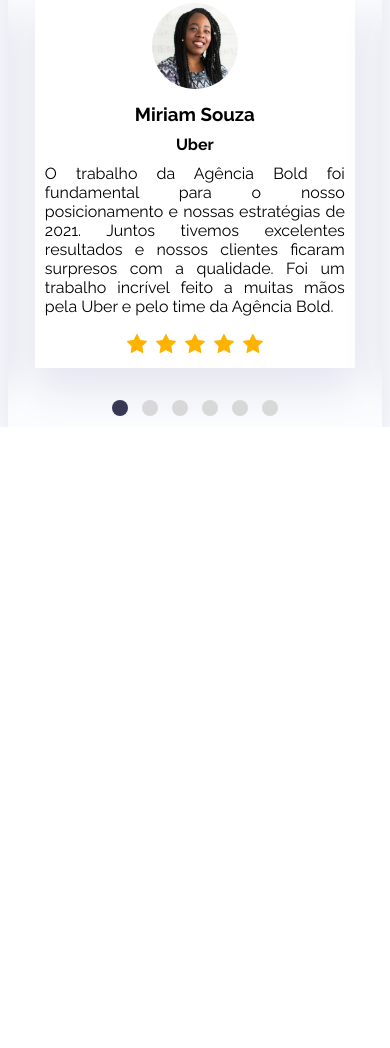
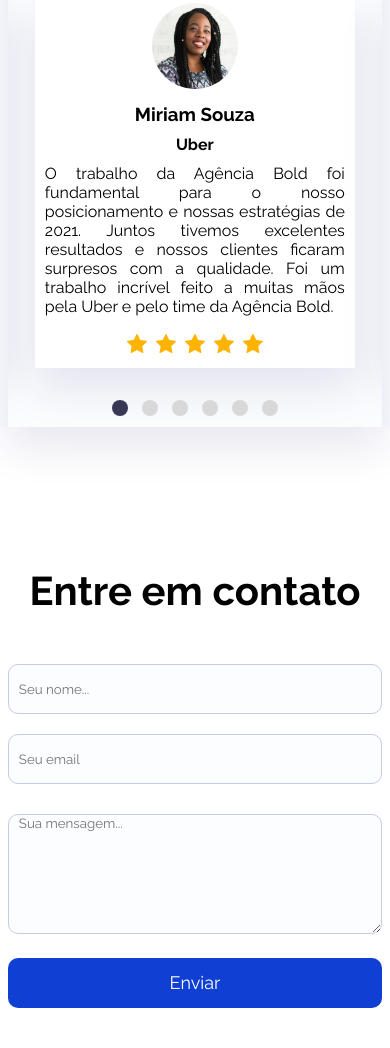
Before and after one commit to frizzly-mika/agency-landingpage-model, a plain HTML site: page index.html in a window 390 px wide. Shown: the part 4503-5551 px from the top of the page. Before the commit the page ends 4930 px from the top, so only its background shows below. Drawn offline with Linux system fonts and the light colour scheme.

Commit message:
Modelagem, estilização e responsividade iniciais da sessão contato e implementação dos inputs

```diff
--- a/index.html
+++ b/index.html
@@ -168,6 +168,18 @@
         </div><!-- center-->
     </section><!-- depoimentos-->
 
+    <section class="contato">
+        <h2>Entre em contato</h2>
+        <div class="center">
+            <form action="" method="post">
+                <input type="text" placeholder="Seu nome...">
+                <input type="email" placeholder="Seu email">
+                <textarea placeholder="Sua mensagem..."></textarea>
+                <input type="submit" name="acao" value="Enviar">
+            </form>
+        </div>
+    </section>
+
     <script src="jquery.js"></script>
     <script src="slick.min.js"></script>
     <script>
--- a/style.css
+++ b/style.css
@@ -237,28 +237,28 @@ section.beneficios>.center {
     max-width: 100%;
 }
 
-section.depoimentos{
+section.depoimentos {
     background-color: #FBFCFE;
 }
 
-section.depoimentos>.center{
+section.depoimentos>.center {
     display: block;
 }
 
-section.depoimentos h2{
+section.depoimentos h2 {
     font-size: 40px;
     text-align: center;
     margin-bottom: 20px;
 }
 
-.container-slider{
+.container-slider {
     box-shadow: 0px 20px 40px #2426721C;
     overflow: hidden;
     max-width: 1280px;
     padding: 40px 27px;
 }
 
-.container-slider-single{
+.container-slider-single {
     box-shadow: 0px 20px 40px #2426721C;
     float: left;
     background-color: white;
@@ -266,24 +266,25 @@ section.depoimentos h2{
     padding: 10px;
 }
 
-.container-slider-single h3, h4{
+.container-slider-single h3,
+h4 {
     margin: 10px;
 }
 
-.container-slider-single p{
+.container-slider-single p {
     text-align: justify;
     height: 170px;
 }
 
-.slick-slide{
+.slick-slide {
     margin-left: 27px;
 }
 
-.slick-list{
+.slick-list {
     margin-left: -27px;
 }
 
-.slick-dotted ul{
+.slick-dotted ul {
     display: block;
     list-style-type: none;
     text-align: center;
@@ -292,16 +293,16 @@ section.depoimentos h2{
 }
 
 
-.slick-dotted li{
+.slick-dotted li {
     display: inline-block;
     margin: 0 7px;
 }
 
-.slick-dotted button:focus{
+.slick-dotted button:focus {
     outline: 0;
 }
 
-.slick-dotted li button{
+.slick-dotted li button {
     width: 16px;
     height: 16px;
     border-radius: 8px;
@@ -312,9 +313,64 @@ section.depoimentos h2{
     cursor: pointer;
 }
 
-li.slick-active button{
+li.slick-active button {
     background: #373855;
     color: #373855;
+}
+
+section.contato {
+    padding: 40px 0;
+    text-align: center;
+}
+
+section.contato h2{
+    margin: 100px 0 40px 0;
+}
+
+section.contato>.center{
+    max-width: 500px;
+}
+
+section.contato h2 {
+    font-size: 40px;
+}
+
+section.contato form{
+    width: 100%;
+}
+
+.contato input[type=text],
+.contato input[type=email] {
+    width: 100%;
+    height: 50px;
+    margin: 10px 0;
+    border-radius: 10px;
+    background: #FCFDFE;
+    border: 1px solid #C3CCE8;
+    padding-left: 10px;
+}
+
+.contato textarea {
+    width: 100%;
+    height: 120px;
+    margin: 20px 0;
+    border-radius: 10px;
+    background: #FCFDFE;
+    border: 1px solid #C3CCE8;
+    padding-left: 10px;
+    resize: vertical;
+}
+
+.contato input[type=submit]{
+    width: 100%;
+    height: 50px;
+    display: block;
+    cursor: pointer;
+    border: 0;
+    background: #0F3FD3;
+    color: white;
+    font-size: 18px;
+    border-radius: 10px;
 }
 
 @media screen and (max-width: 768px) {
@@ -340,7 +396,8 @@ li.slick-active button{
         width: 100%;
     }
 
-    .box-beneficios, .img-beneficios{
+    .box-beneficios,
+    .img-beneficios {
         width: 100%;
         margin-bottom: 30px;
     }
```
